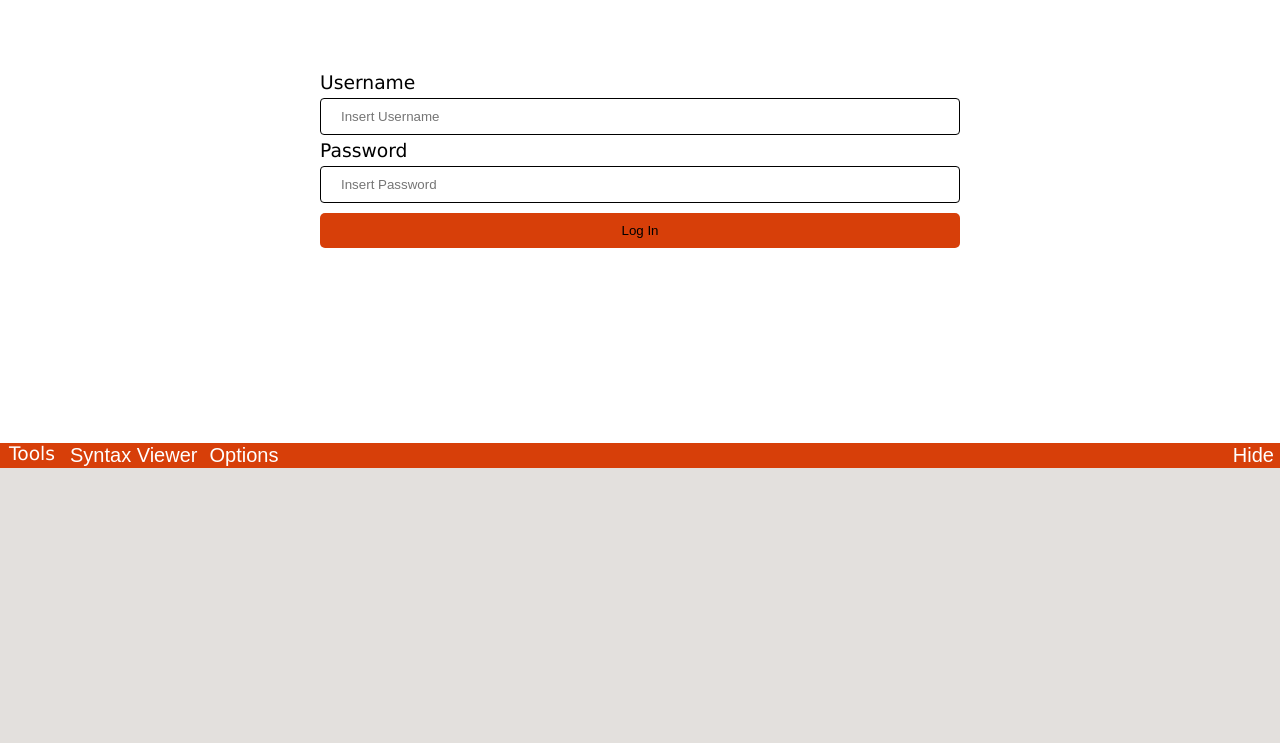
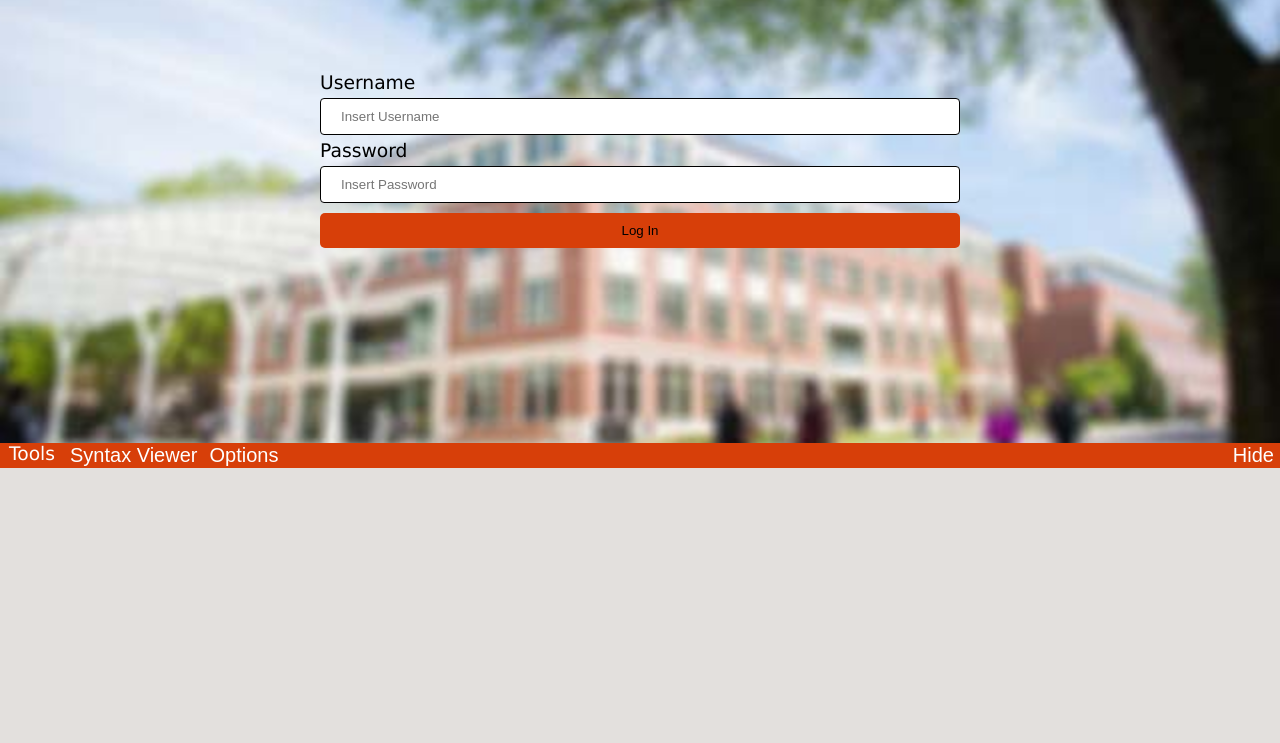
Before and after one commit to gilesni/SQLInjectionTestSite, a plain HTML site: page index.html in a window 1280 px wide. Shown: the part 57-800 px from the top of the page. Drawn offline with nearby package versions, Linux system fonts and the light colour scheme.

Commit message:
Update style.css

```diff
--- a/style.css
+++ b/style.css
@@ -10,7 +10,10 @@ body {
   /* font-family: 'Montserrat', sans-serif; */
   font-family: Verdana, Geneva, sans-serif;
   margin: 0;
-  background-color: white;
+  background-image: url(background_sm.jpg);
+  background-repeat: no-repeat;
+  background-position: center;
+  background-size: 100%;
   overflow-y: hidden;
 }
 
```
